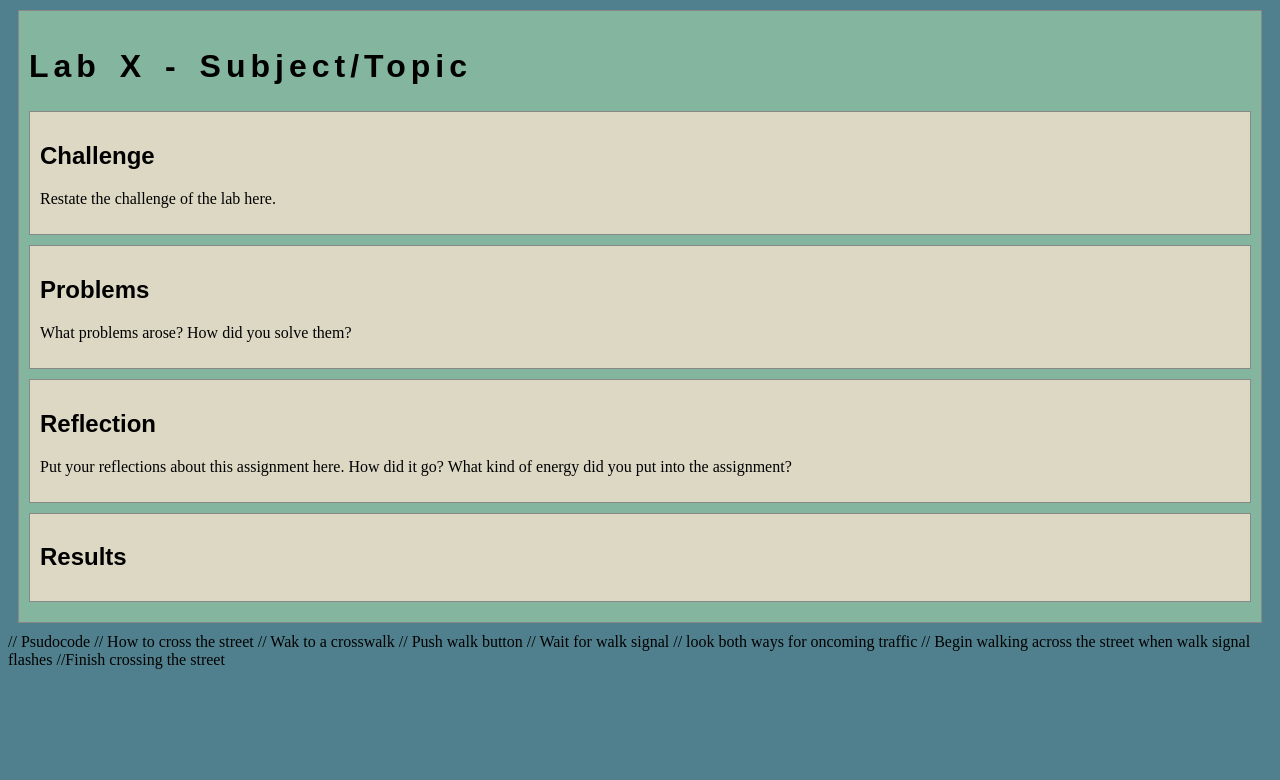
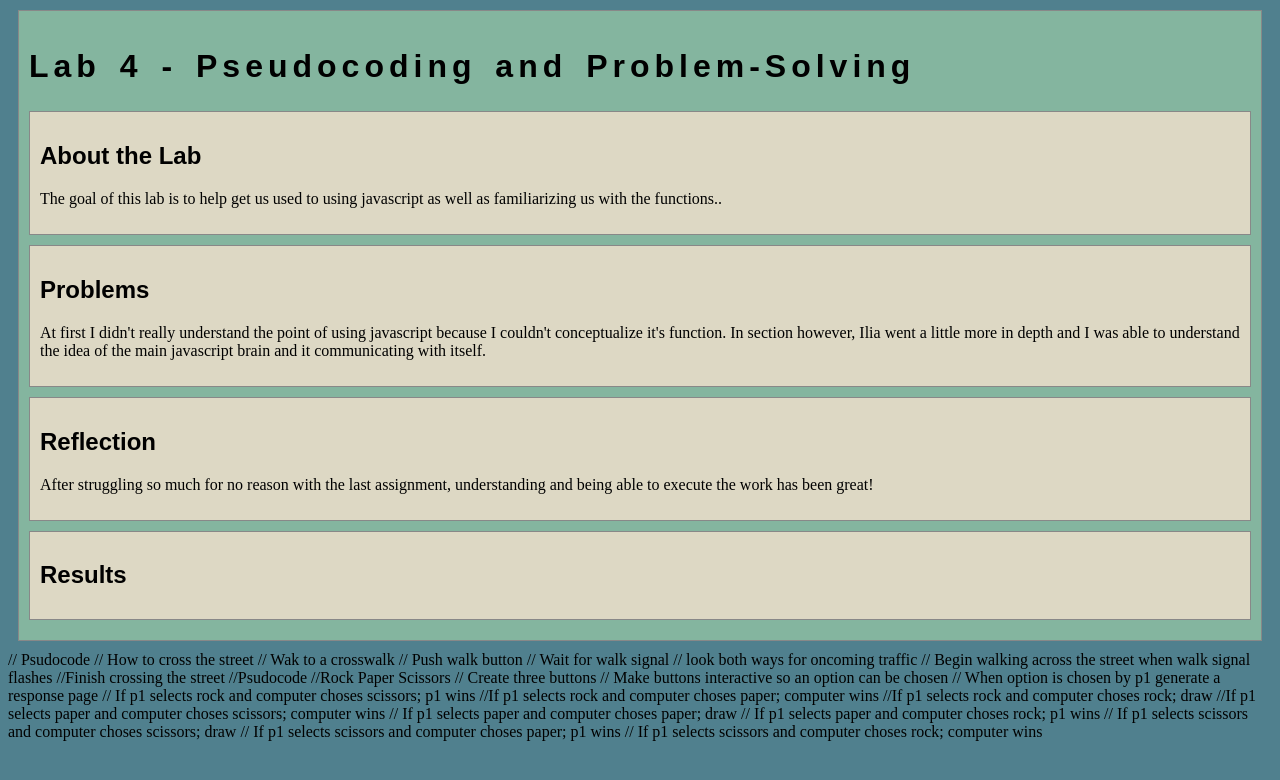
Before and after one commit to simonatrent/art101, a plain HTML site: page lab4/index.html in a window 1280 px wide. Drawn offline with nearby package versions, Linux system fonts and the light colour scheme.

Commit message:
Update index.html

```diff
--- a/lab4/index.html
+++ b/lab4/index.html
@@ -23,20 +23,20 @@
 	<!-- Style this page by changing the CSS in ../css/site.css or css/lab.css -->
 	<main id="content">
 		<section>
-			<h1>Lab X - Subject/Topic</h1>
+			<h1>Lab 4 - Pseudocoding and Problem-Solving</h1>
 			<div class="minor-section">
-					<h2>Challenge</h2>
-					<p>Restate the challenge of the lab here.</p>
+					<h2>About the Lab</h2>
+					<p>The goal of this lab is to help get us used to using javascript as well as familiarizing us with the functions..</p>
 			</div>
 
 			<div class="minor-section">
 					<h2>Problems</h2>
-					<p>What problems arose? How did you solve them? </p>
+					<p>At first I didn't really understand the point of using javascript because I couldn't conceptualize it's function. In section however, Ilia went a little more in depth and I was able to understand the idea of the main javascript brain and it communicating with itself. </p>
 			</div>
 
 			<div class="minor-section">
 					<h2>Reflection</h2>
-					<p>Put your reflections about this assignment here. How did it go? What kind of energy did you put into the assignment? </p>
+					<p>After struggling so much for no reason with the last assignment, understanding and being able to execute the work has been great! </p>
 			</div>
 
 			<div class="minor-section">
@@ -80,3 +80,22 @@
 // look both ways for oncoming traffic
 // Begin walking across the street when walk signal flashes
 //Finish crossing the street
+
+
+
+
+
+//Psudocode
+//Rock Paper Scissors
+// Create three buttons
+// Make buttons interactive so an option can be chosen
+// When option is chosen by p1 generate a response page
+// If p1 selects rock and computer choses scissors;  p1 wins
+//If p1 selects rock and computer choses paper; computer wins
+//If p1 selects rock and computer choses rock; draw
+//If p1 selects paper and computer choses scissors; computer wins
+// If p1 selects paper and computer choses paper; draw
+// If p1 selects paper and computer choses rock; p1 wins
+// If p1 selects scissors and computer choses scissors; draw
+// If p1 selects scissors and computer choses paper; p1 wins
+// If p1 selects scissors and computer choses rock; computer wins
```
